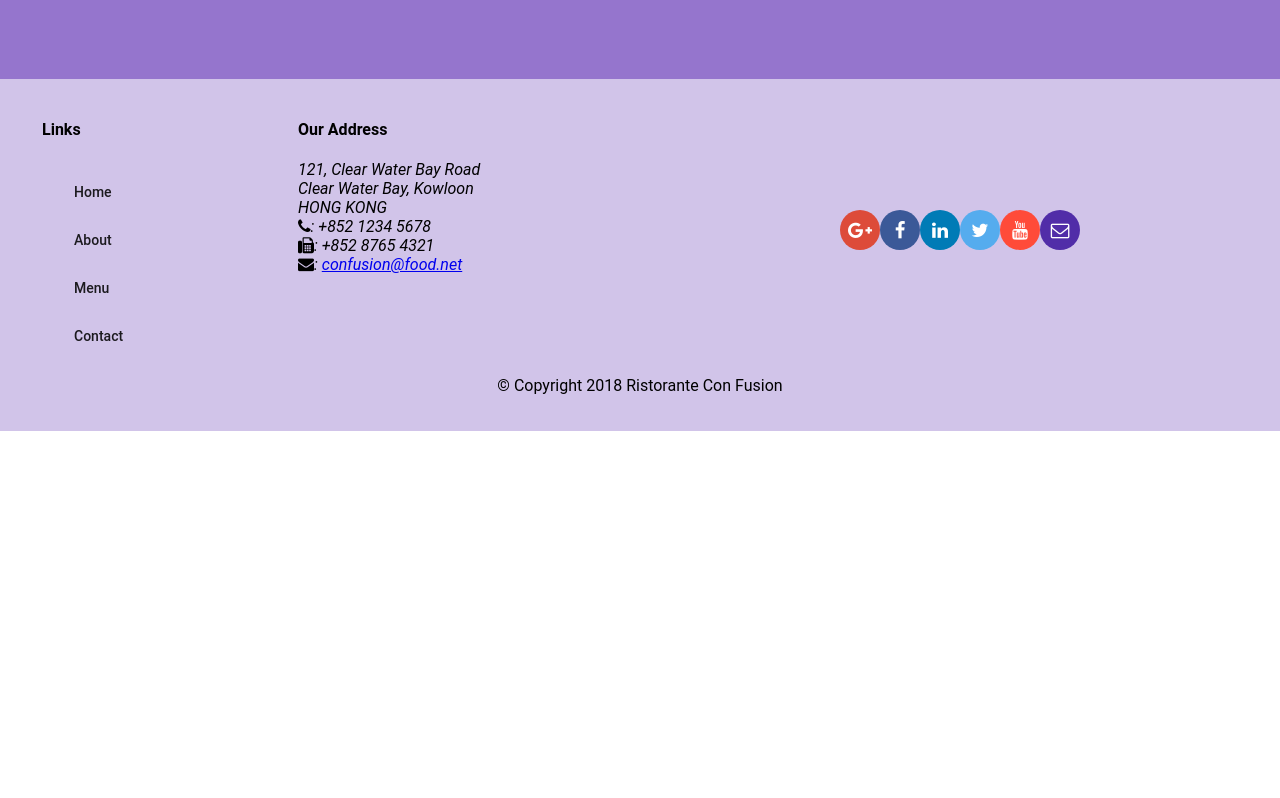
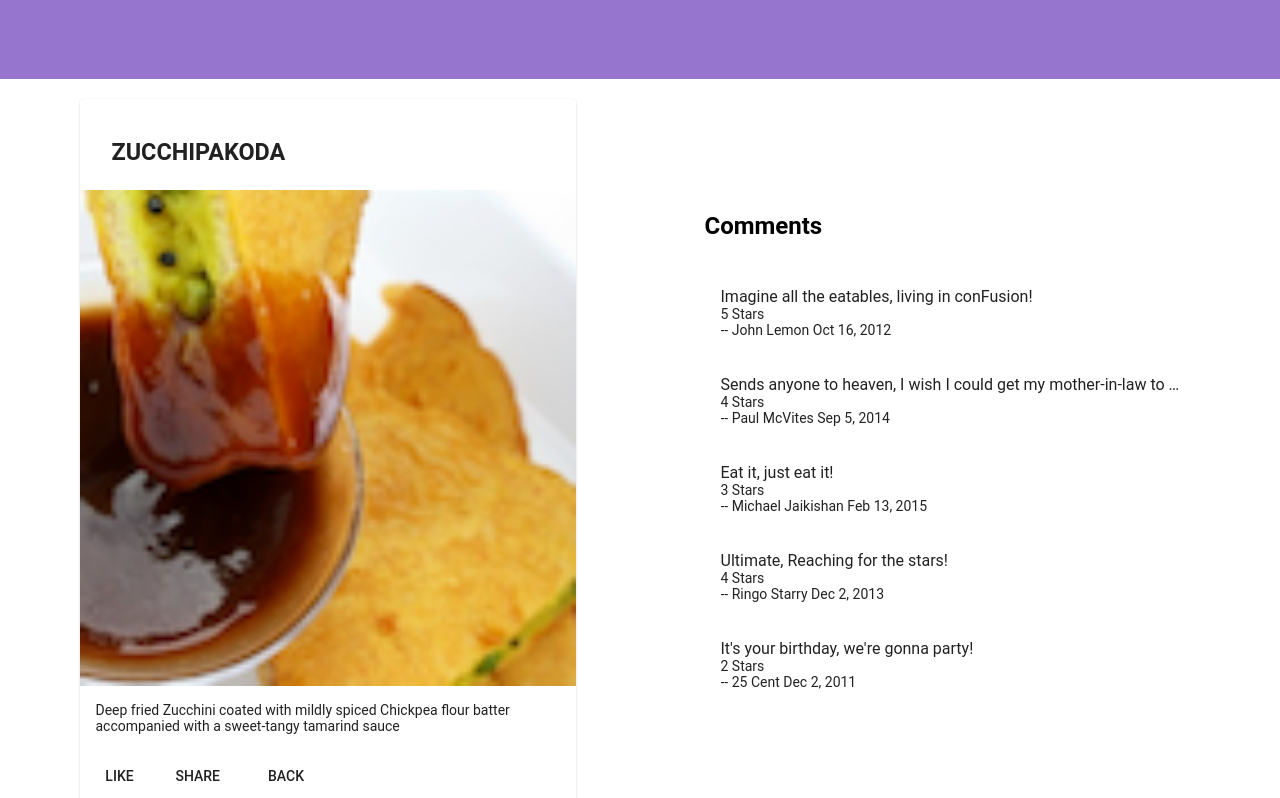
Before and after one commit to alexdav89/angularcourse, an Angular app: page /dishdetail/1 in a window 1280 px wide. Before the commit this address led to /. Shown: the part 260-1058 px from the top of the page. Before the commit the page ends 800 px from the top, so only its background shows below. Built offline with nearby package versions, Linux system fonts and the light colour scheme.

Commit message:
Add route parameter

```diff
--- a/src/app/app-routing/routes.ts
+++ b/src/app/app-routing/routes.ts
@@ -9,6 +9,7 @@ import { ContactComponent } from '../contact/contact.component';
 export const routes: Routes = [
   { path: 'home',  component: HomeComponent },
   { path: 'menu',     component: MenuComponent },
+  { path: 'dishdetail/:id',     component: DishdetailComponent },
   { path: 'contactus',     component: ContactComponent },
   { path: '', redirectTo: '/home', pathMatch: 'full' }
 ];
--- a/src/app/dishdetail/dishdetail.component.html
+++ b/src/app/dishdetail/dishdetail.component.html
@@ -22,6 +22,7 @@
             <mat-card-actions>
                 <button mat-button>LIKE</button>
                 <button mat-button>SHARE</button>
+                <button mat-button (click)="goBack()">BACK</button>
             </mat-card-actions>
         </mat-card>
     </div>
--- a/src/app/dishdetail/dishdetail.component.ts
+++ b/src/app/dishdetail/dishdetail.component.ts
@@ -1,5 +1,10 @@
 import { Component, OnInit, Input } from '@angular/core';
 import { Dish } from '../shared/dish';
+
+import { DishService } from '../services/dish.service';
+
+import { Params, ActivatedRoute } from '@angular/router';
+import { Location } from '@angular/common';
 
 @Component({
   selector: 'app-dishdetail',
@@ -8,11 +13,19 @@ import { Dish } from '../shared/dish';
 })
 export class DishdetailComponent implements OnInit {
 
-  @Input() dish: Dish;
+  dish: Dish;
 
-  constructor() { }
+  constructor(private dishservice: DishService,
+    private route: ActivatedRoute,
+    private location: Location) { }
 
-  ngOnInit(): void {
+  ngOnInit() {
+    const id = +this.route.snapshot.params['id'];
+    this.dish = this.dishservice.getDish(id.toString());
+  }
+
+  goBack(): void {
+    this.location.back();
   }
 
 }
--- a/src/app/footer/footer.component.html
+++ b/src/app/footer/footer.component.html
@@ -9,10 +9,10 @@
       <div fxFlex="40" fxFlexOffset="20px">
         <h4>Links</h4>
         <mat-list>
-          <mat-list-item><a mat-button>Home</a></mat-list-item>
+          <mat-list-item><a mat-button routerLink="/home">Home</a></mat-list-item>
           <mat-list-item><a mat-button>About</a></mat-list-item>
-          <mat-list-item><a mat-button>Menu</a></mat-list-item>
-          <mat-list-item><a mat-button>Contact</a></mat-list-item>
+          <mat-list-item><a mat-button routerLink="/menu">Menu</a></mat-list-item>
+          <mat-list-item><a mat-button routerLink="/contactus">Contact</a></mat-list-item>
         </mat-list>
       </div>
       <div fxFlex="55">
--- a/src/app/menu/menu.component.html
+++ b/src/app/menu/menu.component.html
@@ -9,7 +9,7 @@
 
 <div fxFlex>
     <mat-grid-list cols="2" rowHeight="200px">
-        <mat-grid-tile *ngFor="let dish of dishes" (click) = "onSelect(dish)">
+        <mat-grid-tile *ngFor="let dish of dishes" [routerLink]="['/dishdetail', dish.id]">
             <img height="200px" src={{dish.image}} alt={{dish.name}}>
             <mat-grid-tile-footer>
                 <h1>{{dish.name | uppercase}}</h1>
@@ -18,7 +18,7 @@
     </mat-grid-list>
 </div>
 
-<app-dishdetail [dish] = "selectedDish"></app-dishdetail>
+
 
 
 </div>
```
